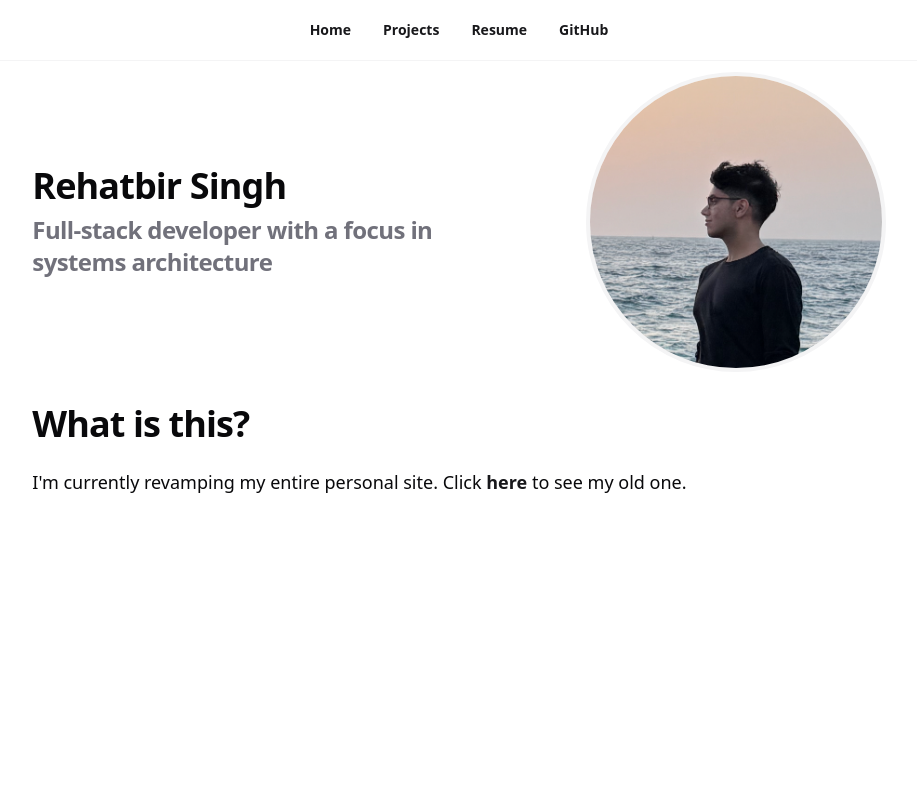
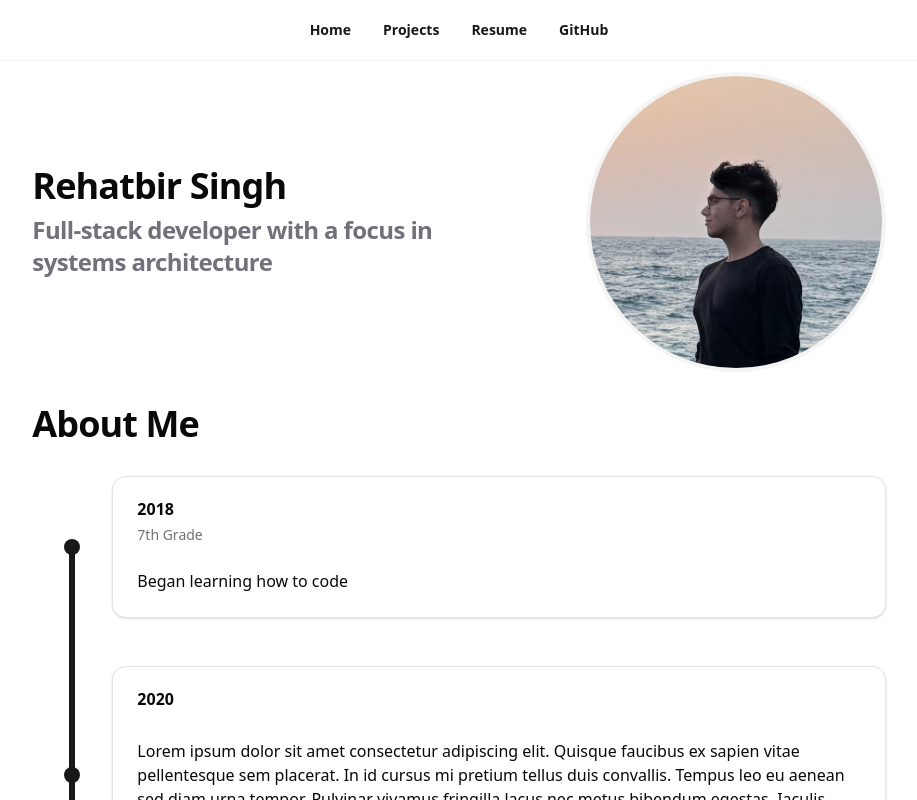
Before and after one commit to MysteryCoder456/rehatsingh.cv, a Next.js app: page / in a window 1280 px wide. Shown: the top 800 px of the page, without its empty margins (181-1098 px from the left). Built offline with nearby package versions, Linux system fonts and the light colour scheme.

Commit message:
revert: chore: helpful message

```diff
--- a/app/page.tsx
+++ b/app/page.tsx
@@ -1,6 +1,5 @@
 import Image from "next/image";
 import { Timeline, TimelineItem } from "@/components/timeline";
-import Link from "next/link";
 
 export default function Home() {
   const photoSize = 300;
@@ -25,15 +24,25 @@ export default function Home() {
       </section>
 
       <section>
-        <h1 className="mb-2">What is this?</h1>
+        <h1 className="mb-2">About Me</h1>
 
-        <p>
-          I'm currently revamping my entire personal site. Click{" "}
-          <Link href="https://old.rehatsingh.cv" target="_blank">
-            here
-          </Link>{" "}
-          to see my old one.
-        </p>
+        <Timeline>
+          <TimelineItem title="2018" subtitle="7th Grade" position="first">
+            Began learning how to code
+          </TimelineItem>
+          <TimelineItem title="2020">
+            Lorem ipsum dolor sit amet consectetur adipiscing elit. Quisque
+            faucibus ex sapien vitae pellentesque sem placerat. In id cursus mi
+            pretium tellus duis convallis. Tempus leo eu aenean sed diam urna
+            tempor. Pulvinar vivamus fringilla lacus nec metus bibendum egestas.
+            Iaculis massa nisl malesuada lacinia integer nunc posuere. Ut
+            hendrerit semper vel class aptent taciti sociosqu. Ad litora
+            torquent per conubia nostra inceptos himenaeos.
+          </TimelineItem>
+          <TimelineItem title="2024" subtitle="New Beginnings" position="last">
+            Went to university
+          </TimelineItem>
+        </Timeline>
       </section>
     </main>
   );
```
